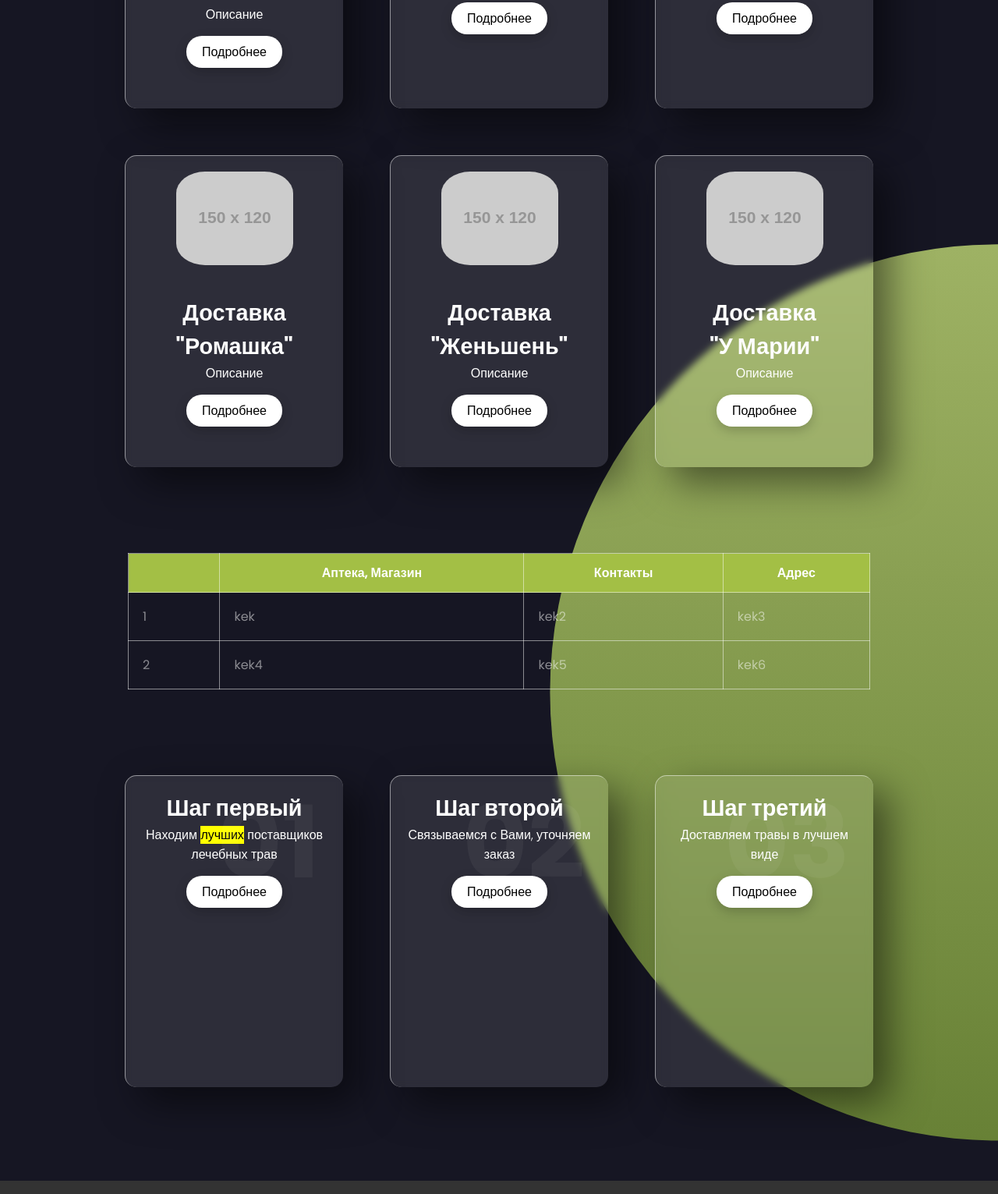
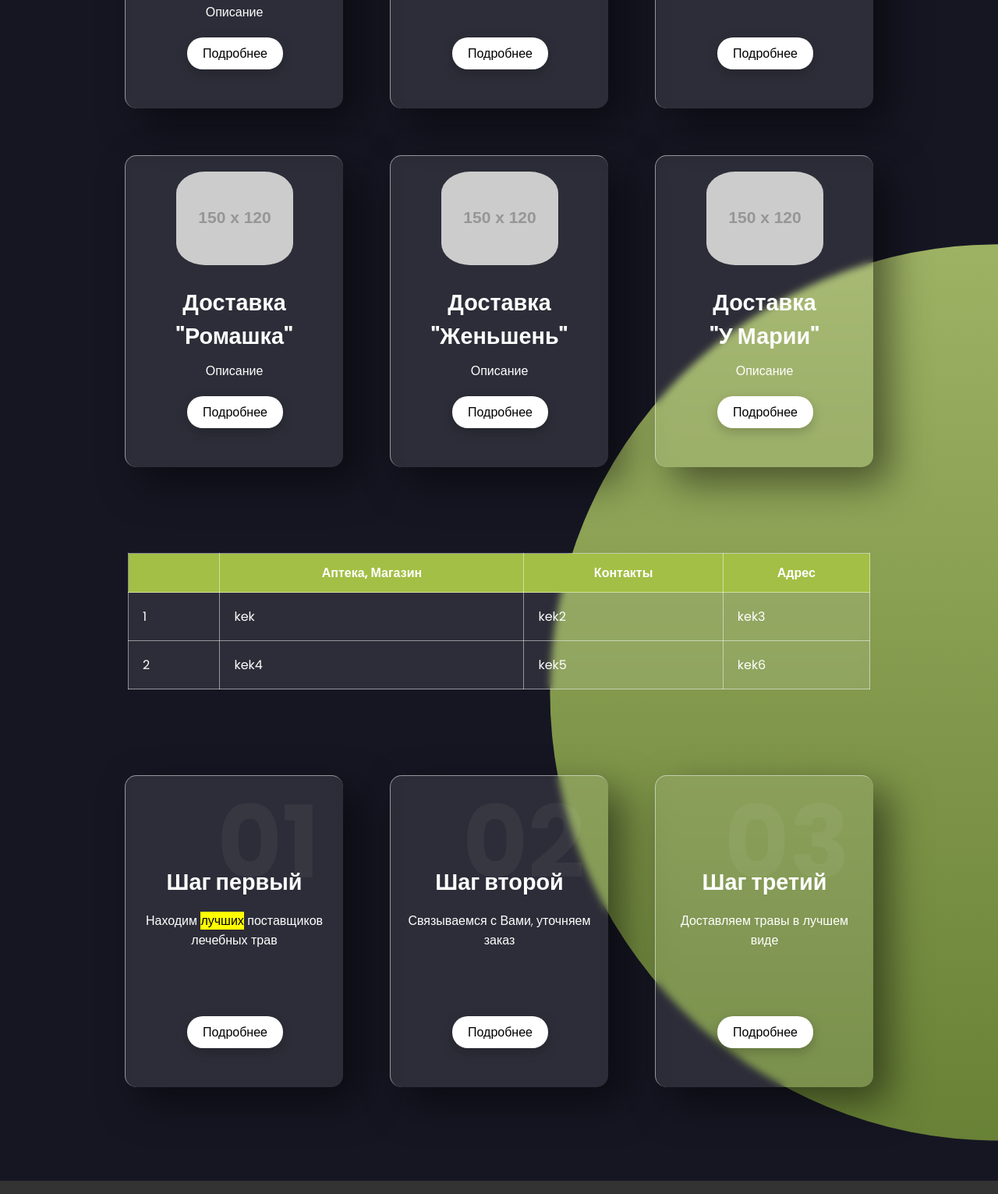
Before and after one commit to anthropomorphous/drugstores, a plain HTML site: page index.html in a window 1280 px wide. Shown: the part 783-2314 px from the top of the page at 78% size. Drawn offline with Linux system fonts and the light colour scheme; placeholder pictures from the web are drawn by us.

Commit message:
Cards, table make-up

```diff
--- a/index.html
+++ b/index.html
@@ -48,6 +48,8 @@
               <p>
                 Описание
               </p>
+            </div>
+            <div class="stores-button">
               <a href="https://ru.iherb.com/">Подробнее</a>
             </div>
           </div>
@@ -60,6 +62,8 @@
               <p>
                 Описание
               </p>
+            </div>
+            <div class="stores-button">
               <a href="https://ru.iherb.com/">Подробнее</a>
             </div>
           </div>
@@ -72,6 +76,8 @@
               <p>
                 Описание
               </p>
+            </div>
+            <div class="stores-button">
               <a href="https://ru.iherb.com/">Подробнее</a>
             </div>
           </div>
@@ -84,6 +90,8 @@
               <p>
                 Описание
               </p>
+            </div>
+            <div class="stores-button">
               <a href="https://ru.iherb.com/">Подробнее</a>
             </div>
           </div>
@@ -96,6 +104,8 @@
               <p>
                 Описание
               </p>
+            </div>
+            <div class="stores-button">
               <a href="https://ru.iherb.com/">Подробнее</a>
             </div>
           </div>
@@ -108,6 +118,8 @@
               <p>
                 Описание
               </p>
+            </div>
+            <div class="stores-button">
               <a href="https://ru.iherb.com/">Подробнее</a>
             </div>
           </div>
@@ -141,6 +153,8 @@
               <h2>01</h2>
               <h3>Шаг первый</h3>
               <p>Находим <mark>лучших</mark> поставщиков лечебных трав</p>
+            </div>
+            <div class="bottom-button">
               <a href="iherbs">Подробнее</a>
             </div>
           </div>
@@ -149,6 +163,8 @@
               <h2>02</h2>
               <h3>Шаг второй</h3>
               <p>Связываемся с Вами, уточняем заказ</p>
+            </div>
+            <div class="bottom-button">
               <a href="iherbs">Подробнее</a>
             </div>
           </div>
@@ -157,6 +173,8 @@
               <h2>03</h2>
               <h3>Шаг третий</h3>
               <p>Доставляем травы в лучшем виде</p>
+            </div>
+            <div class="bottom-button">
               <a href="iherbs">Подробнее</a>
             </div>
           </div>
--- a/style.css
+++ b/style.css
@@ -88,6 +88,7 @@ table, td, th {
 table {
   border-collapse: collapse;
   width: 1000px;
+  backdrop-filter: blur(5px);
   z-index: 1;
 }
 
@@ -96,13 +97,14 @@ table {
   justify-content: center;
   align-items: center;
   max-width: 2200px;
-  color: rgba(255, 255, 255, 0.5);
+  color: rgba(255, 255, 255, 1);
   width: 100%;
   padding: 80px;
 }
 
 .loc-table td {
   padding: 18px;
+  background: rgba(255, 255, 255, 0.1);
 }
 
 .loc-table tr:hover {
@@ -149,7 +151,7 @@ table {
 }
 
 .stores-container .store .content {
-  padding: 20px;
+  padding: 7px;
   text-align: center;
   transition: 0.5s;
 }
@@ -162,11 +164,19 @@ table {
 
 .stores-container .store .content p {
   font-size: 1em;
+  padding: 10px;
   color: #fff;
   font-weight: 300;
 }
 
-.stores-container .store .content a {
+.stores-container .store .stores-button {
+  display: flex;
+  position: fixed;
+  bottom: 50px;
+  right: 77px;
+}
+
+.stores-container .store .stores-button a {
   position: relative;
   display: inline-block;
   padding: 8px 20px;
@@ -183,8 +193,6 @@ table {
   position: relative;
   display: flex;
   justify-content: center;
-  align-items: center;
-  flex-wrap: wrap;
   padding-bottom: 100px;
   z-index: 1;
 }
@@ -198,17 +206,17 @@ table {
   border-radius: 15px;
   background: rgba(255, 255, 255, 0.1);
   overflow: hidden;
-  justify-content: center;
-  align-times: center;
   border-top: 1px solid rgba(255, 255, 255, 0.5);
   border-left: 1px solid rgba(255, 255, 255, 0.5);
+  justify-content: space-between;
   backdrop-filter: blur(5px);
 }
 
 .container .card .content {
-  padding: 20px;
   text-align: center;
+  align-items: center;
   transition: 0.5s;
+  flex-grow: 1;
 }
 
 .container .card .content h2 {
@@ -221,6 +229,7 @@ table {
 }
 
 .container .card .content h3 {
+  padding-top: 115px;
   font-size: 1.8em;
   color: #fff;
   z-index: 1;
@@ -228,15 +237,21 @@ table {
 
 .container .card .content p {
   font-size: 1em;
+  padding: 15px;
   color: #fff;
   font-weight: 300;
 }
 
-.container .card .content a {
-  position: relative;
+.container .card .bottom-button {
+  display: flex;
+  position: fixed;
+  bottom: 50px;
+  right: 77px;
+}
+
+.container .card .bottom-button a {
   display: inline-block;
   padding: 8px 20px;
-  margin-top: 15px;
   background: #fff;
   color: #000;
   border-radius: 20px;
```
